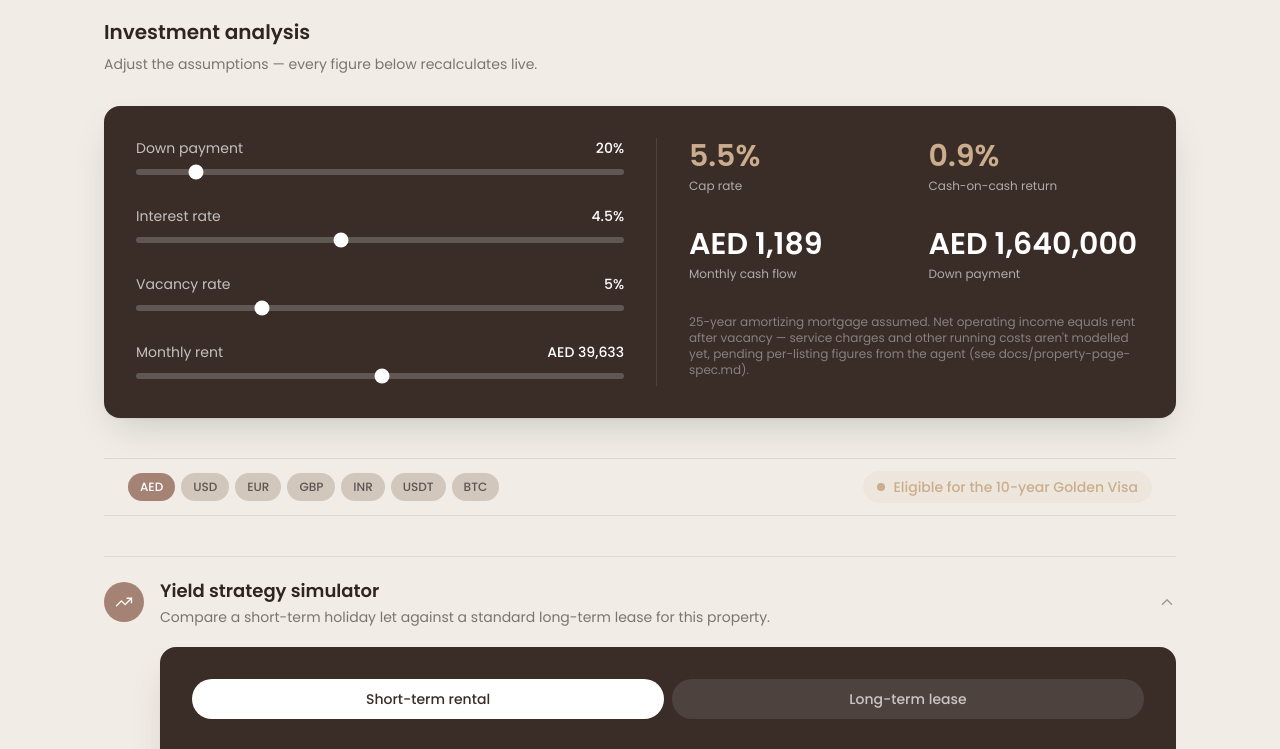
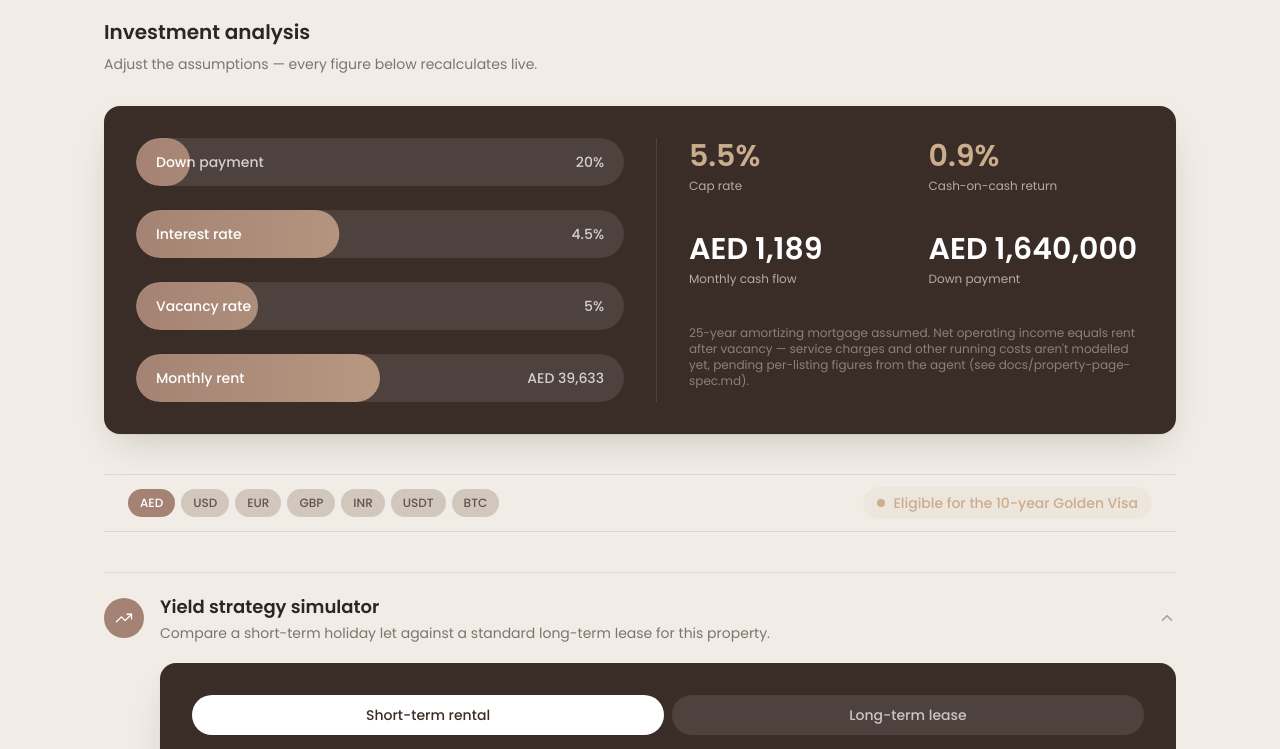
Before and after one commit to roundworkstudio/Real-estate, a Next.js app: page /properties/ramhan-villa-1 in a window 1280 px wide. Shown: the part 1900-2649 px from the top of the page. Built offline with nearby package versions, Linux system fonts and the light colour scheme.

Commit message:
Standardize sliders across site

```diff
--- a/src/components/motion/range-slider-fluid.tsx
+++ b/src/components/motion/range-slider-fluid.tsx
@@ -22,6 +22,8 @@ export interface FluidSliderProps extends SliderOptions {
   /** Formats the value shown on the right. */
   format?: (value: number) => string;
   className?: string;
+  /** Colour context for the same pill slider on light or deep panels. */
+  tone?: "dark" | "light";
 }
 
 /**
@@ -35,6 +37,7 @@ export function FluidSlider({
   // only make the label and the announcement disagree with aria-valuenow.
   format = (v) => `${v}%`,
   className,
+  tone = "light",
   ...options
 }: FluidSliderProps) {
   const reduce = useReducedMotion();
@@ -68,7 +71,8 @@ export function FluidSlider({
       animate={reduce ? undefined : { scale: dragging ? 1.03 : 1 }}
       transition={SPRING_PRESS}
       className={cn(
-        "relative flex h-12 w-full touch-none overflow-hidden rounded-full bg-slate/10 shadow-[inset_0_1px_2px_rgb(46_36_32_/_0.08)]",
+        "relative flex h-12 w-full touch-none overflow-hidden rounded-full shadow-[inset_0_1px_2px_rgb(46_36_32_/_0.08)]",
+        tone === "dark" ? "bg-white/10" : "bg-slate/10",
         TOUCH_GESTURE_CLASS,
         options.disabled
           ? "pointer-events-none opacity-50"
@@ -77,7 +81,7 @@ export function FluidSlider({
       )}
     >
       {/* uncovered label — sits on the muted track */}
-      <div className="pointer-events-none absolute inset-0 flex items-center justify-between px-5 text-sm font-medium text-slate">
+      <div className={cn("pointer-events-none absolute inset-0 flex items-center justify-between px-5 text-sm font-medium", tone === "dark" ? "text-white/75" : "text-slate")}>
         {row}
       </div>
 
--- a/src/components/tools/InvestmentCalculator.tsx
+++ b/src/components/tools/InvestmentCalculator.tsx
@@ -2,6 +2,7 @@
 
 import { useMemo, useState } from "react";
 import { calculate } from "@/lib/mortgage";
+import { RangeSlider } from "@/components/ui/RangeSlider";
 
 /**
  * Interactive pro forma / sensitivity simulator. All outputs are live
@@ -10,44 +11,6 @@ import { calculate } from "@/lib/mortgage";
  */
 function formatAed(n: number): string {
   return `AED ${Math.round(n).toLocaleString("en-AE")}`;
-}
-
-function Slider({
-  label,
-  value,
-  onChange,
-  min,
-  max,
-  step,
-  displayValue,
-}: {
-  label: string;
-  value: number;
-  onChange: (n: number) => void;
-  min: number;
-  max: number;
-  step: number;
-  displayValue: string;
-}) {
-  return (
-    <label className="block">
-      <div className="flex items-baseline justify-between text-sm">
-        <span className="text-white/70">{label}</span>
-        <span className="font-medium tabular-nums text-white">
-          {displayValue}
-        </span>
-      </div>
-      <input
-        type="range"
-        min={min}
-        max={max}
-        step={step}
-        value={value}
-        onChange={(e) => onChange(Number(e.target.value))}
-        className="mt-2 h-1.5 w-full cursor-pointer appearance-none rounded-full bg-white/20 accent-white"
-      />
-    </label>
-  );
 }
 
 function Output({ label, value, tone }: { label: string; value: string; tone?: "positive" }) {
@@ -92,7 +55,7 @@ export function InvestmentCalculator({
   return (
     <div className="grid grid-cols-1 gap-8 rounded-2xl bg-royal-deep p-6 text-white shadow-card sm:grid-cols-2 sm:p-8">
       <div className="space-y-6">
-        <Slider
+        <RangeSlider
           label="Down payment"
           value={downPaymentPercent}
           onChange={setDownPaymentPercent}
@@ -100,8 +63,9 @@ export function InvestmentCalculator({
           max={100}
           step={5}
           displayValue={`${downPaymentPercent}%`}
+          tone="dark"
         />
-        <Slider
+        <RangeSlider
           label="Interest rate"
           value={interestRatePercent}
           onChange={setInterestRatePercent}
@@ -109,8 +73,9 @@ export function InvestmentCalculator({
           max={8}
           step={0.1}
           displayValue={`${interestRatePercent.toFixed(1)}%`}
+          tone="dark"
         />
-        <Slider
+        <RangeSlider
           label="Vacancy rate"
           value={vacancyRatePercent}
           onChange={setVacancyRatePercent}
@@ -118,8 +83,9 @@ export function InvestmentCalculator({
           max={20}
           step={1}
           displayValue={`${vacancyRatePercent}%`}
+          tone="dark"
         />
-        <Slider
+        <RangeSlider
           label="Monthly rent"
           value={monthlyRentAed}
           onChange={setMonthlyRentAed}
@@ -127,6 +93,7 @@ export function InvestmentCalculator({
           max={Math.round(estimatedMonthlyRentAed * 1.5)}
           step={500}
           displayValue={formatAed(monthlyRentAed)}
+          tone="dark"
         />
       </div>
 
--- a/src/components/ui/RangeSlider.tsx
+++ b/src/components/ui/RangeSlider.tsx
@@ -1,4 +1,6 @@
 "use client";
+
+import { FluidSlider } from "@/components/motion/range-slider-fluid";
 
 /**
  * Shared slider control for the analytics suite — same visual pattern as
@@ -25,28 +27,5 @@ export function RangeSlider({
   displayValue: string;
   tone?: "dark" | "light";
 }) {
-  const isDark = tone === "dark";
-  return (
-    <label className="block">
-      <div className="flex items-baseline justify-between text-sm">
-        <span className={isDark ? "text-white/70" : "text-slate/60"}>{label}</span>
-        <span
-          className={`font-medium tabular-nums ${isDark ? "text-white" : "text-slate"}`}
-        >
-          {displayValue}
-        </span>
-      </div>
-      <input
-        type="range"
-        min={min}
-        max={max}
-        step={step}
-        value={value}
-        onChange={(e) => onChange(Number(e.target.value))}
-        className={`mt-2 h-1.5 w-full cursor-pointer appearance-none rounded-full ${
-          isDark ? "bg-white/20 accent-white" : "bg-slate/15 accent-royal"
-        }`}
-      />
-    </label>
-  );
+  return <FluidSlider label={label} value={value} onValueChange={onChange} min={min} max={max} step={step} format={() => displayValue} tone={tone} />;
 }
```
